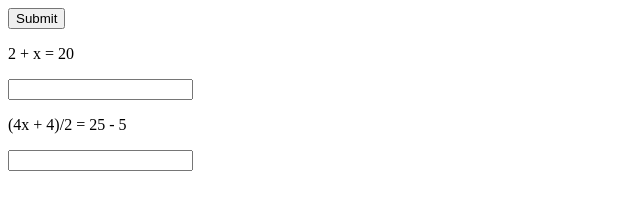
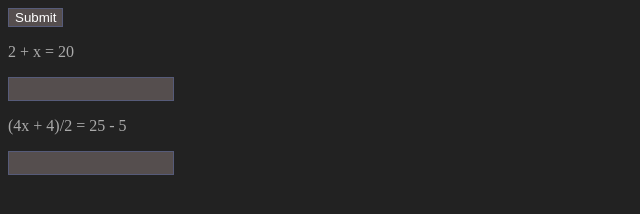
Before and after one commit to SharkAce/qna, a plain HTML site: page index.html in a window 1280 px wide. Shown: the whole page, without its empty margins (0-640 px from the left). Drawn offline with Linux system fonts and the light colour scheme.

Commit message:
Added css

```diff
--- a/index.html
+++ b/index.html
@@ -2,6 +2,7 @@
 <html lang="en">
     <head>
         <meta charset="utf-8"/>
+        <link rel="stylesheet" href="main.css">
 
         <script src="main.js"></script>
 
--- /dev/null
+++ b/main.css
@@ -0,0 +1,20 @@
+body {
+	background-color: #222;
+	color: #aaa;
+}
+
+input {
+    background-color: rgb(85, 78, 78);
+    border: 1px solid;
+	border-color :rgb(86, 91, 121);
+    height: 20px;
+    width: 160px;
+    color: #FFF;
+}
+
+button {
+	background-color: rgb(85, 78, 78);
+	color: #FFF;
+	border: 1px solid;
+	border-color :rgb(86, 91, 121);
+}
```
